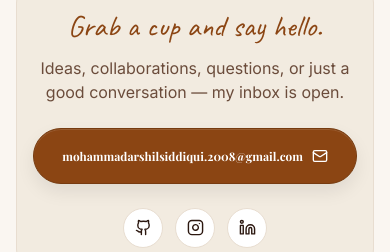
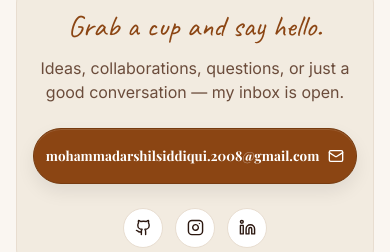
Before and after one commit to Coderarshil/arshil-portfolio, a React (Vite) app: page / in a window 390 px wide. Shown: the part 10102-10354 px from the top of the page. Built offline with nearby package versions, Linux system fonts and the light colour scheme; a web font is replaced by a local one.

Commit message:
Update index.css

```diff
--- a/src/index.css
+++ b/src/index.css
@@ -501,7 +501,7 @@ footer {
     width: min(100%, 39rem);
     min-height: 3.5rem;
     padding: 0.75rem 1.25rem;
-    font-size: 0.74rem;
+    font-size: 0.84rem;
     gap: 0.55rem;
     white-space: nowrap;
   }
```
